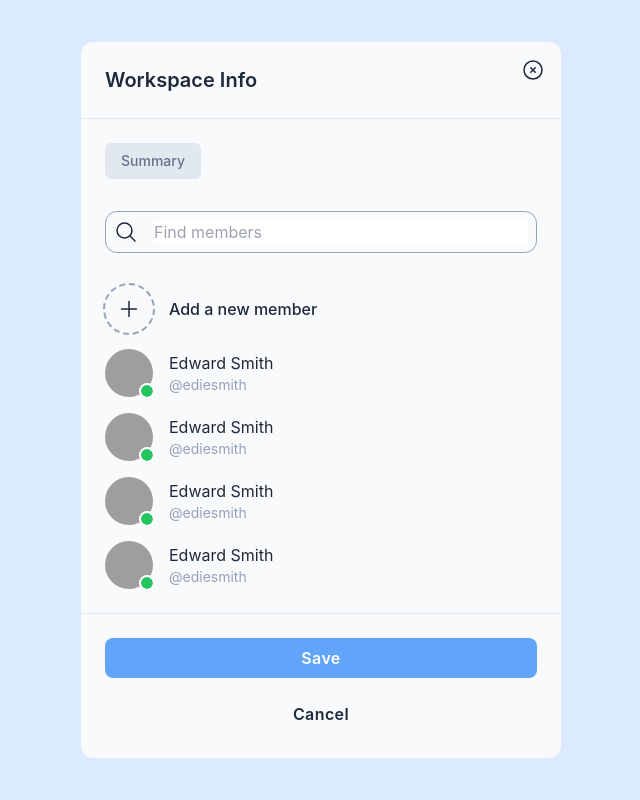
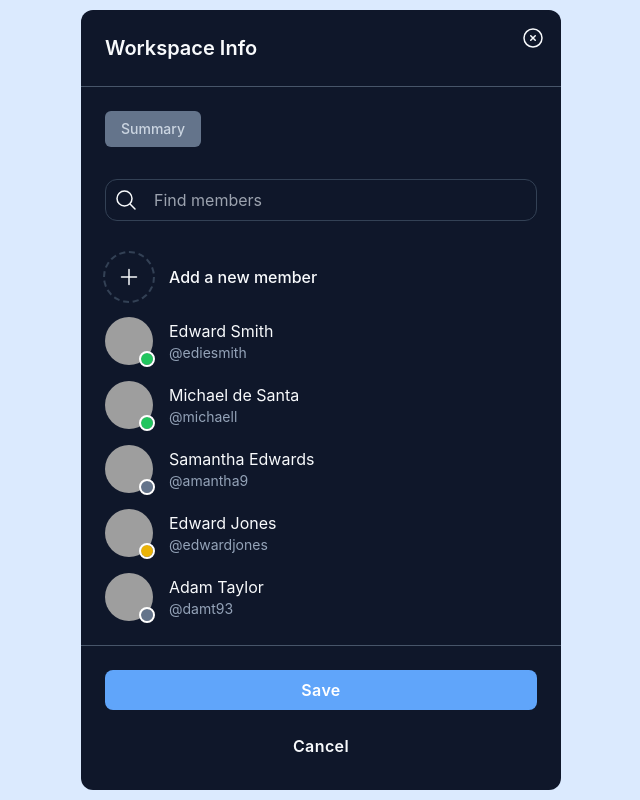
Before and after one commit to phamhuulocforwork/combillUI, a React (Create React App) app: page / in a window 1280 px wide. Shown: the whole page, without its empty margins (319-959 px from the left). Built offline with nearby package versions, Linux system fonts and the light colour scheme; grey boxes are pictures that could not be loaded.

Commit message:
Workspace Dark Mode

```diff
--- /dev/null
+++ b/src/features/WorkspaceInfo/components/Member/index.jsx
@@ -0,0 +1,26 @@
+import React from 'react'
+
+export default function Member({ name, username, status }) {
+  return (
+    <>
+      <div className="flex justify-start gap-4 items-center">
+        <div className="relative">
+          <img
+            className="w-12 h-12 rounded-full"
+            src="https://placewaifu.com/image/200"
+            alt=""
+          />
+          <div
+            className={`absolute w-3 h-3 rounded-full bottom-0 right-0 outline outline-2 outline-white
+              ${status === 'online' ? 'bg-green-500' : status === 'offline' ? 'bg-slate-500' : 'bg-yellow-500'}
+            `}
+          ></div>
+        </div>
+        <div className="flex flex-col justify-center">
+          <span>{name}</span>
+          <span className="text-slate-400 text-sm">@{username}</span>
+        </div>
+      </div>
+    </>
+  )
+}
--- a/src/features/WorkspaceInfo/components/MemberList/index.jsx
+++ /dev/null
@@ -1,64 +0,0 @@
-import React from 'react'
-
-export default function MemberList() {
-  return (
-    <>
-      <div className="flex justify-start gap-4 items-center">
-        <div className="relative">
-          <img
-            className="w-12 h-12 rounded-full"
-            src="https://placewaifu.com/image/200"
-            alt=""
-          />
-          <div className="absolute w-3 h-3 rounded-full bg-green-500 bottom-0 right-0 outline outline-2 outline-white"></div>
-        </div>
-        <div className="flex flex-col justify-center">
-          <span>Edward Smith</span>
-          <span className="text-slate-400 text-sm">@ediesmith</span>
-        </div>
-      </div>
-      <div className="flex justify-start gap-4 items-center">
-        <div className="relative">
-          <img
-            className="w-12 h-12 rounded-full"
-            src="https://placewaifu.com/image/200"
-            alt=""
-          />
-          <div className="absolute w-3 h-3 rounded-full bg-green-500 bottom-0 right-0 outline outline-2 outline-white"></div>
-        </div>
-        <div className="flex flex-col justify-center">
-          <span>Edward Smith</span>
-          <span className="text-slate-400 text-sm">@ediesmith</span>
-        </div>
-      </div>
-      <div className="flex justify-start gap-4 items-center">
-        <div className="relative">
-          <img
-            className="w-12 h-12 rounded-full"
-            src="https://placewaifu.com/image/200"
-            alt=""
-          />
-          <div className="absolute w-3 h-3 rounded-full bg-green-500 bottom-0 right-0 outline outline-2 outline-white"></div>
-        </div>
-        <div className="flex flex-col justify-center">
-          <span>Edward Smith</span>
-          <span className="text-slate-400 text-sm">@ediesmith</span>
-        </div>
-      </div>
-      <div className="flex justify-start gap-4 items-center">
-        <div className="relative">
-          <img
-            className="w-12 h-12 rounded-full"
-            src="https://placewaifu.com/image/200"
-            alt=""
-          />
-          <div className="absolute w-3 h-3 rounded-full bg-green-500 bottom-0 right-0 outline outline-2 outline-white"></div>
-        </div>
-        <div className="flex flex-col justify-center">
-          <span>Edward Smith</span>
-          <span className="text-slate-400 text-sm">@ediesmith</span>
-        </div>
-      </div>
-    </>
-  )
-}
--- a/src/features/WorkspaceInfo/components/taglist/index.jsx
+++ b/src/features/WorkspaceInfo/components/taglist/index.jsx
@@ -2,8 +2,10 @@ import React from 'react'
 
 export default function TagList() {
   return (
-    <ul className="bg-slate-200 w-fit rounded-md flex">
-      <li className="px-4 py-2 text-sm font-medium text-slate-500">Summary</li>
+    <ul className="bg-slate-200 dark:bg-slate-500 w-fit rounded-md flex">
+      <li className="px-4 py-2 text-sm font-medium text-slate-500 dark:text-slate-300">
+        Summary
+      </li>
     </ul>
   )
 }
--- a/src/features/WorkspaceInfo/index.jsx
+++ b/src/features/WorkspaceInfo/index.jsx
@@ -1,11 +1,44 @@
 import React from 'react'
 import TagList from './components/taglist'
-import MemberList from './components/MemberList'
+import Member from './components/Member'
 
 export default function WorkspaceInfo() {
+  const Members = [
+    {
+      id: 1,
+      name: 'Edward Smith',
+      username: 'ediesmith',
+      status: 'online',
+    },
+    {
+      id: 2,
+      name: 'Michael de Santa',
+      username: 'michaell',
+      status: 'online',
+    },
+    {
+      id: 3,
+      name: 'Samantha Edwards',
+      username: 'amantha9',
+      status: 'offline',
+    },
+    {
+      id: 4,
+      name: 'Edward Jones',
+      username: 'edwardjones',
+      status: 'away',
+    },
+    {
+      id: 5,
+      name: 'Adam Taylor',
+      username: 'damt93',
+      status: 'offline',
+    },
+  ]
+
   return (
     <>
-      <div className="w-[30rem] bg-slate-50 rounded-xl flex flex-col relative text-slate-800">
+      <div className="dark w-[30rem] bg-slate-50 dark:bg-slate-900 rounded-xl flex flex-col relative text-slate-800 dark:text-slate-50">
         <div className="p-6 flex">
           <div className="absolute top-4 right-4">
             <svg
@@ -27,13 +60,13 @@ export default function WorkspaceInfo() {
             <span className="font-semibold text-xl">Workspace Info</span>
           </div>
         </div>
-        <hr className="h-px w-full bg-slate-200 border-0" />
+        <hr className="h-px w-full bg-slate-200 dark:bg-slate-600 border-0" />
         <div className="p-6 flex flex-col gap-8">
           <div className="">
             <TagList></TagList>
           </div>
 
-          <div className="flex gap-4 border border-slate-400  p-2 rounded-xl">
+          <div className="flex gap-4 border border-slate-400 dark:border-slate-700 p-2 rounded-xl">
             <div className="cursor-pointer">
               <svg
                 xmlns="http://www.w3.org/2000/svg"
@@ -51,7 +84,7 @@ export default function WorkspaceInfo() {
               </svg>
             </div>
             <input
-              className="w-full outline-none"
+              className="w-full outline-none bg-transparent"
               type="text"
               placeholder="Find members"
             />
@@ -59,7 +92,7 @@ export default function WorkspaceInfo() {
 
           <div className="flex flex-col gap-4">
             <div className="flex justify-start items-center gap-4">
-              <div className="outline-dashed p-3 outline-2 outline-slate-400 rounded-full">
+              <div className="outline-dashed p-3 outline-2 outline-slate-400 dark:outline-slate-700 rounded-full">
                 <svg
                   xmlns="http://www.w3.org/2000/svg"
                   fill="none"
@@ -77,16 +110,21 @@ export default function WorkspaceInfo() {
               </div>
               <span className="font-medium">Add a new member</span>
             </div>
-
-            <MemberList></MemberList>
+            {Members.map((mem) => (
+              <Member
+                name={mem.name}
+                username={mem.username}
+                status={mem.status}
+              ></Member>
+            ))}
           </div>
         </div>
-        <hr className="h-px w-full bg-slate-200 border-0" />
+        <hr className="h-px w-full bg-slate-200 dark:bg-slate-600 border-0" />
         <div className="flex flex-col p-6 gap-4">
           <button className="w-full bg-blue-400 text-white py-2 rounded-lg font-semibold tracking-wide">
             Save
           </button>
-          <button className="w-full bg-slate-50 text-slate-800 py-2 rounded-lg font-semibold tracking-wide">
+          <button className="w-full bg-transparent text-slate-800 dark:text-slate-50 py-2 rounded-lg font-semibold tracking-wide">
             Cancel
           </button>
         </div>
--- a/tailwind.config.js
+++ b/tailwind.config.js
@@ -1,5 +1,6 @@
 /** @type {import('tailwindcss').Config} */
 module.exports = {
+  darkMode: 'selector',
   content: ['./src/**/*.{js,jsx,ts,tsx}', './public/*{svg}'],
   theme: {
     extend: {
```
